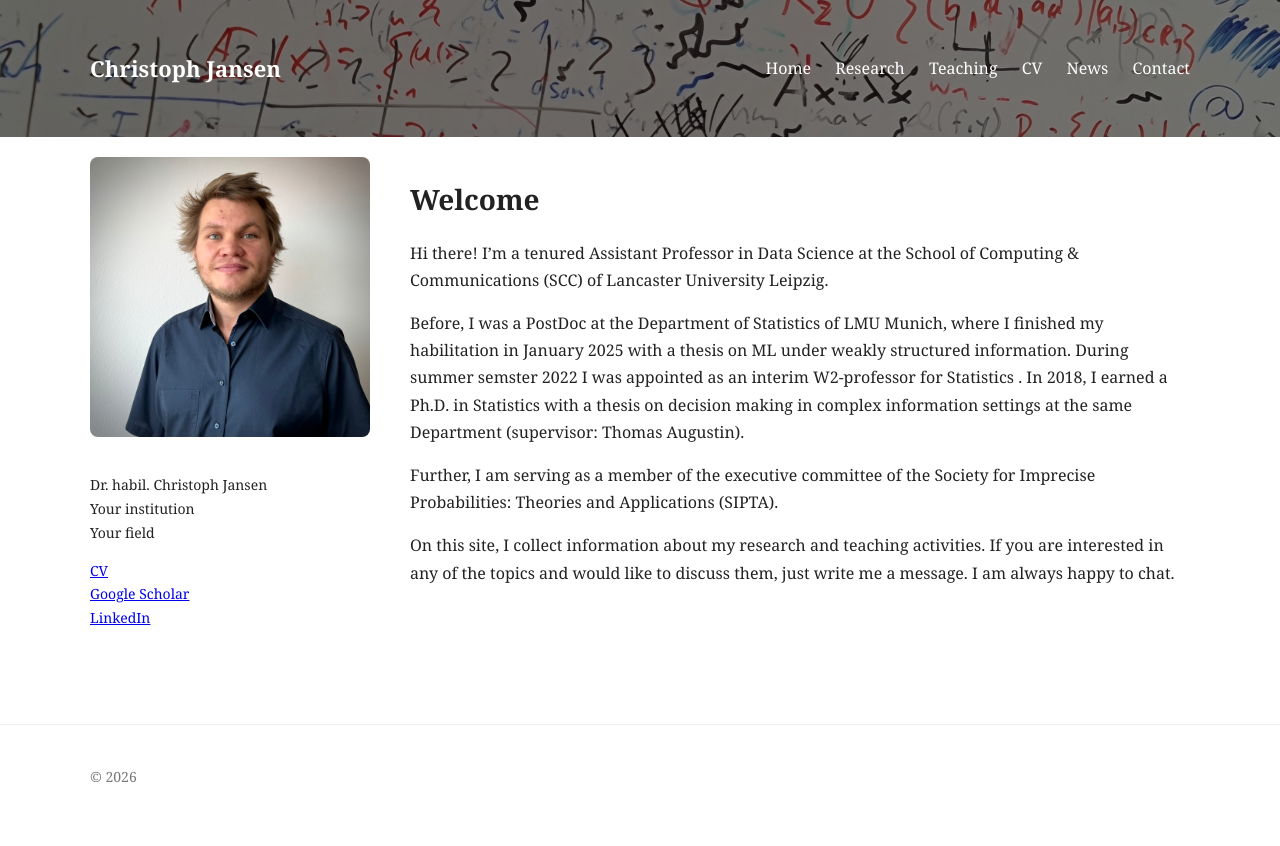
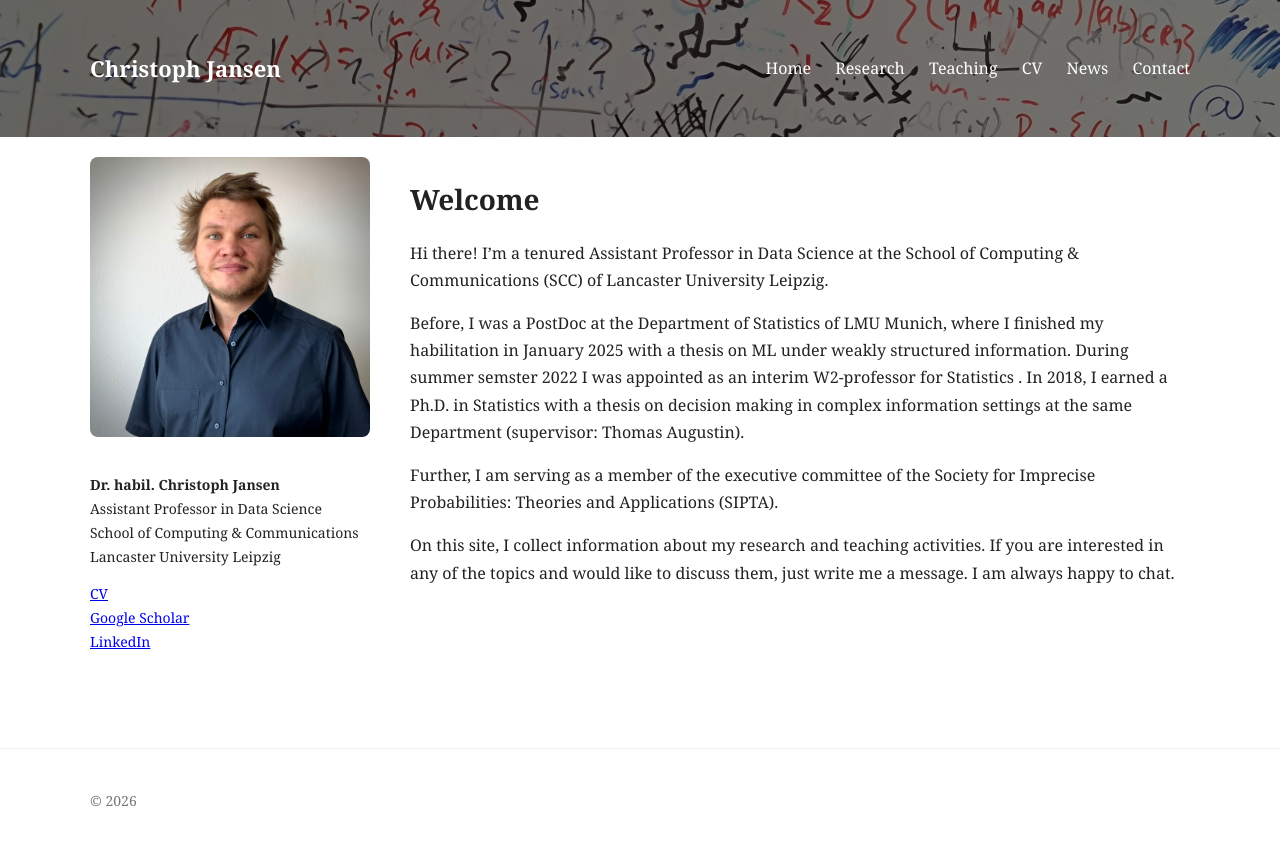
Before and after one commit to jansenc/jansenc.github.io, a Jekyll site: the page built from index.md, in a window 1280 px wide. Shown: the top 846 px of the page. Built offline with Jekyll 4.4.1, drawn with Linux system fonts in a browser that asks for light colours.

Commit message:
Update default.html

```diff
--- a/_layouts/default.html
+++ b/_layouts/default.html
@@ -29,9 +29,10 @@
 
 
     <p>
-      Dr. habil. Christoph Jansen <br>
-      Your institution<br>
-      Your field
+      <b>Dr. habil. Christoph Jansen</b> <br>
+      Assistant Professor in Data Science<br>
+      School of Computing & Communications<br>
+      Lancaster University Leipzig<br>
     </p>
 
     <p>
```
